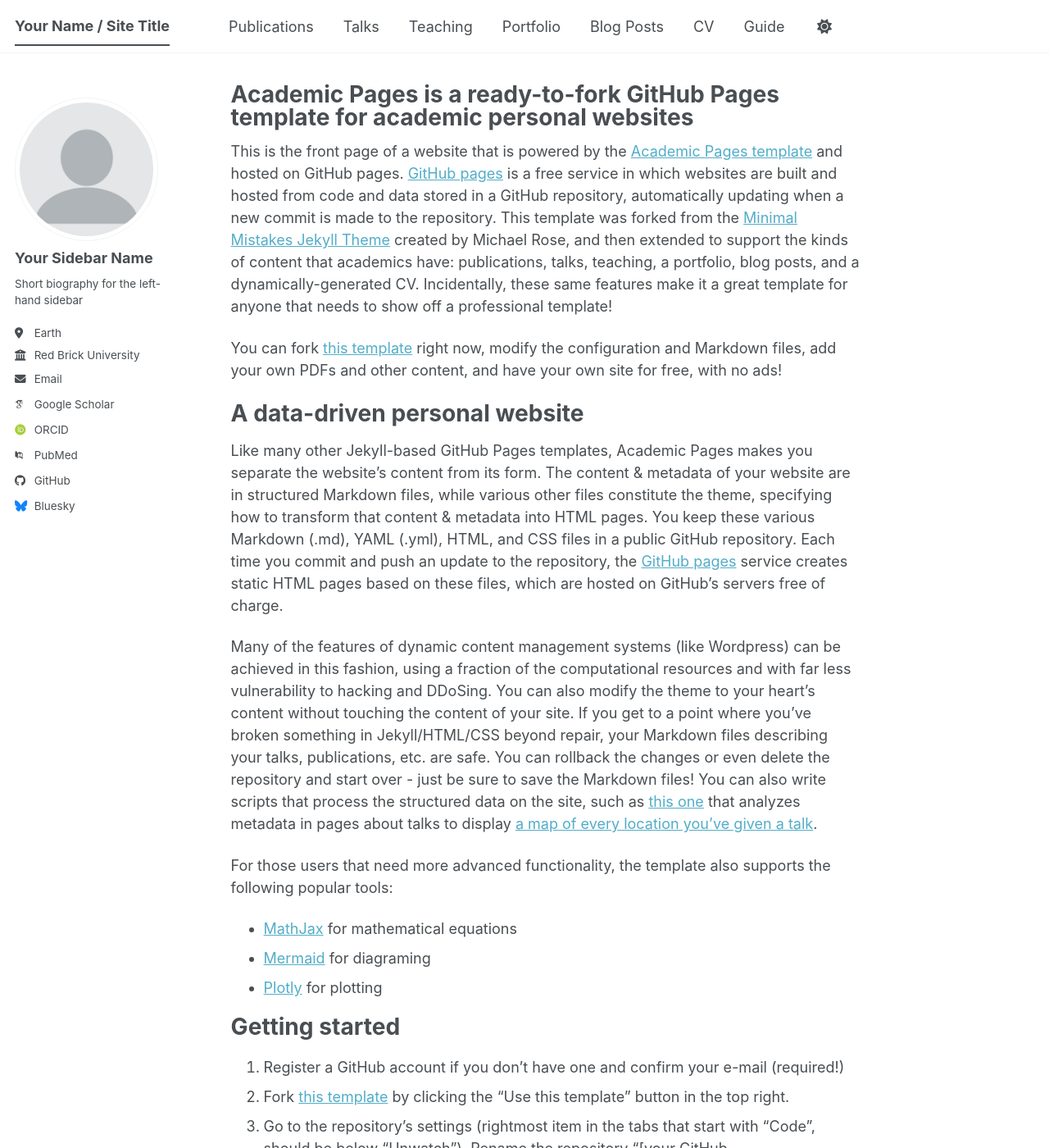
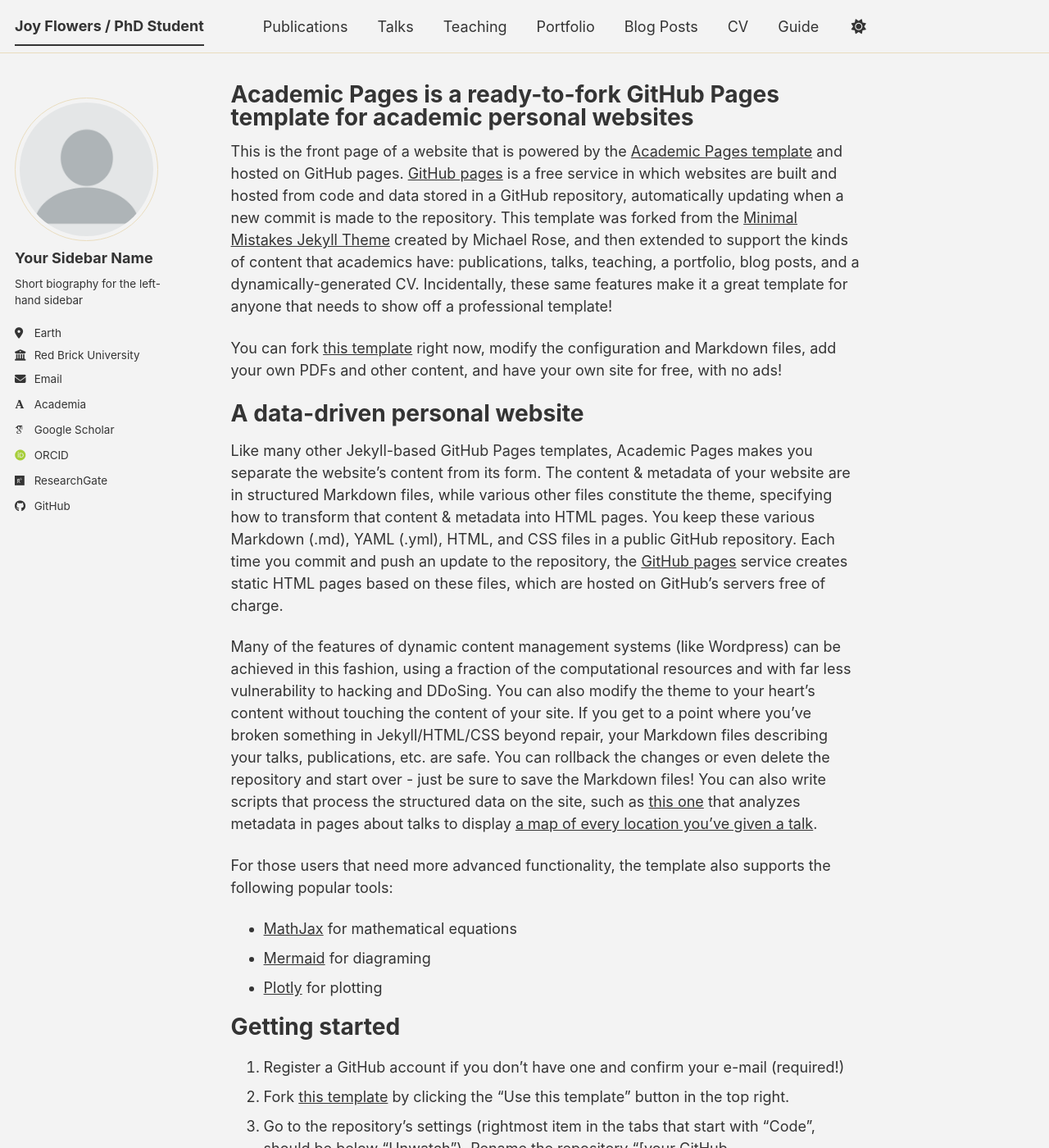
Before and after one commit to jflowers8/jflowers8.github.io, a Jekyll site: the page built from _pages/about.md, in a window 1280 px wide and 1400 px high. Shown: the whole window at 82% size. Built offline with Jekyll 4.4.1, drawn with Linux system fonts in a browser that asks for light colours; some web fonts are replaced; a script bundle is joined from its source files by our own code; library files that are not in the unit come from our copies; some of the changed text lies outside the part shown.

```diff
--- a/_config.yml
+++ b/_config.yml
@@ -8,12 +8,12 @@
 
 # Basic Site Settings
 locale                   : "en-US"
-site_theme               : "default" # The available themes options are "default", "air", "sunrise", "mint", "dirt" and "contrast"
-title                    : "Your Name / Site Title"
+site_theme               : "dirt" # The available themes options are "default", "air", "sunrise", "mint", "dirt" and "contrast"
+title                    : "Joy Flowers / PhD Student"
 title_separator          : "-"
-name                     : &name "Your Name"
+name                     : &name "Joy Flowers"
 description              : &description "Your Name's academic portfolio"   # Update this with a general description of your site, this is the default if not overridden by a page
-url                      : https://academicpages.github.io # The base hostname & protocol for your site e.g. "https://[your GitHub username].github.io",
+url                      : https://jflowers8.github.io # The base hostname & protocol for your site e.g. "https://[your GitHub username].github.io",
                                                            # or if you already have some other page hosted on Github then use "https://[your GitHub username].github.io/[Your Repo Name]"
 baseurl                  : "" # the subpath of your site, e.g. "/blog"
 repository               : "academicpages/academicpages.github.io"
@@ -33,16 +33,16 @@ author:
   email            : "none@example.org"
 
   # Academic websites
-  academia         : # URL
+  academia         : "https://ecosystems.psu.edu/directory/jgf5234"# URL
   arxiv            : # URL - Update with the correct link to your profile
-  googlescholar    : "https://scholar.google.com/citations?user=PS_CX0AAAAAJ"
+  googlescholar    : "https://scholar.google.com/citations?user=qQBJT1cAAAAJ&hl=en"
   inspire-hep      : # URL
   impactstory      : # URL
-  orcid            : "https://orcid.org/yourorcidurl"
+  orcid            : "https://orcid.org/0009-0006-0079-5896"
   semantic         : # URL
   ssrn             : # URL
-  pubmed           : "https://www.ncbi.nlm.nih.gov/pubmed/?term=john+snow"
-  researchgate     : # URL
+  pubmed           : # URL
+  researchgate     : "https://www.researchgate.net/profile/Joy-Flowers"
   scopus           : # URL
   zotero           : # URL
 
@@ -57,7 +57,7 @@ author:
 
   # Social media
   artstation       : # Username
-  bluesky          : "bsky.app" # Replace this with you Bluesky username
+  bluesky          : # Username
   facebook         : # Username
   flickr           : # Username
   foursquare       : # Username
```
